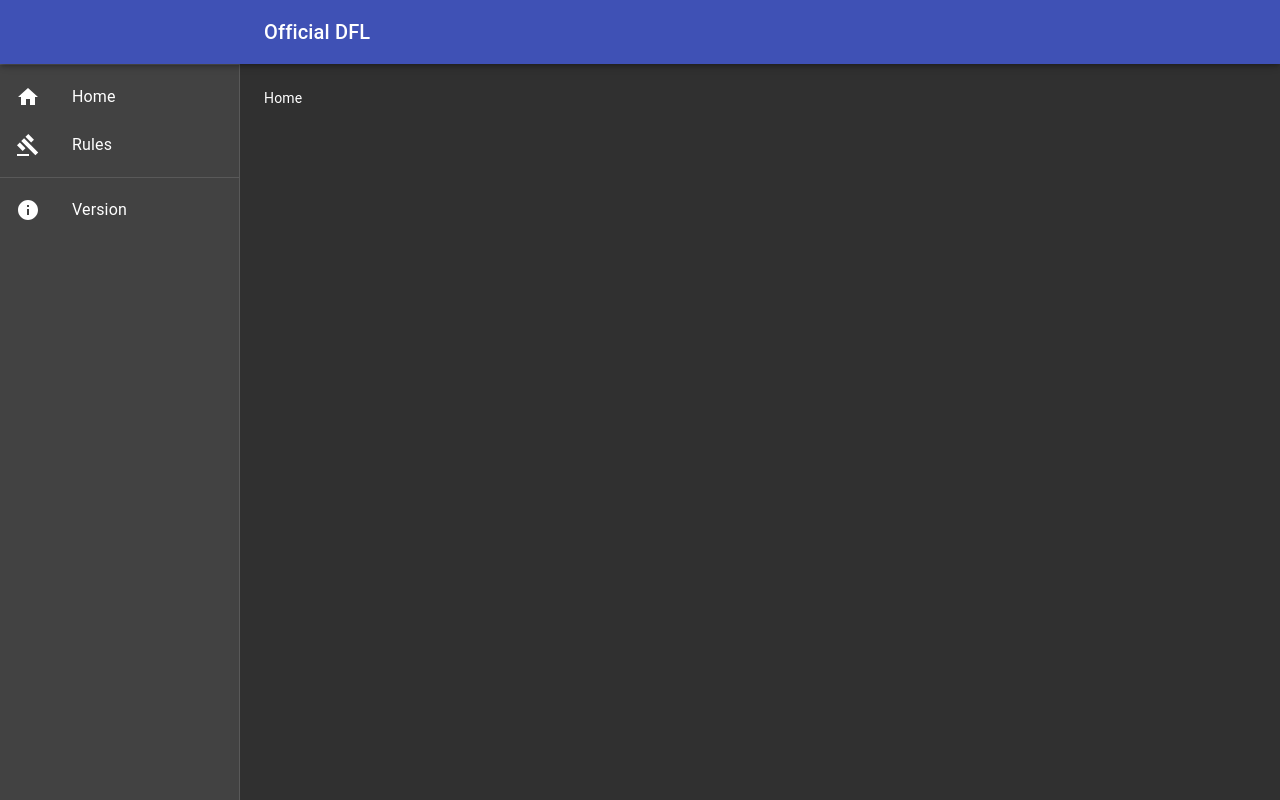
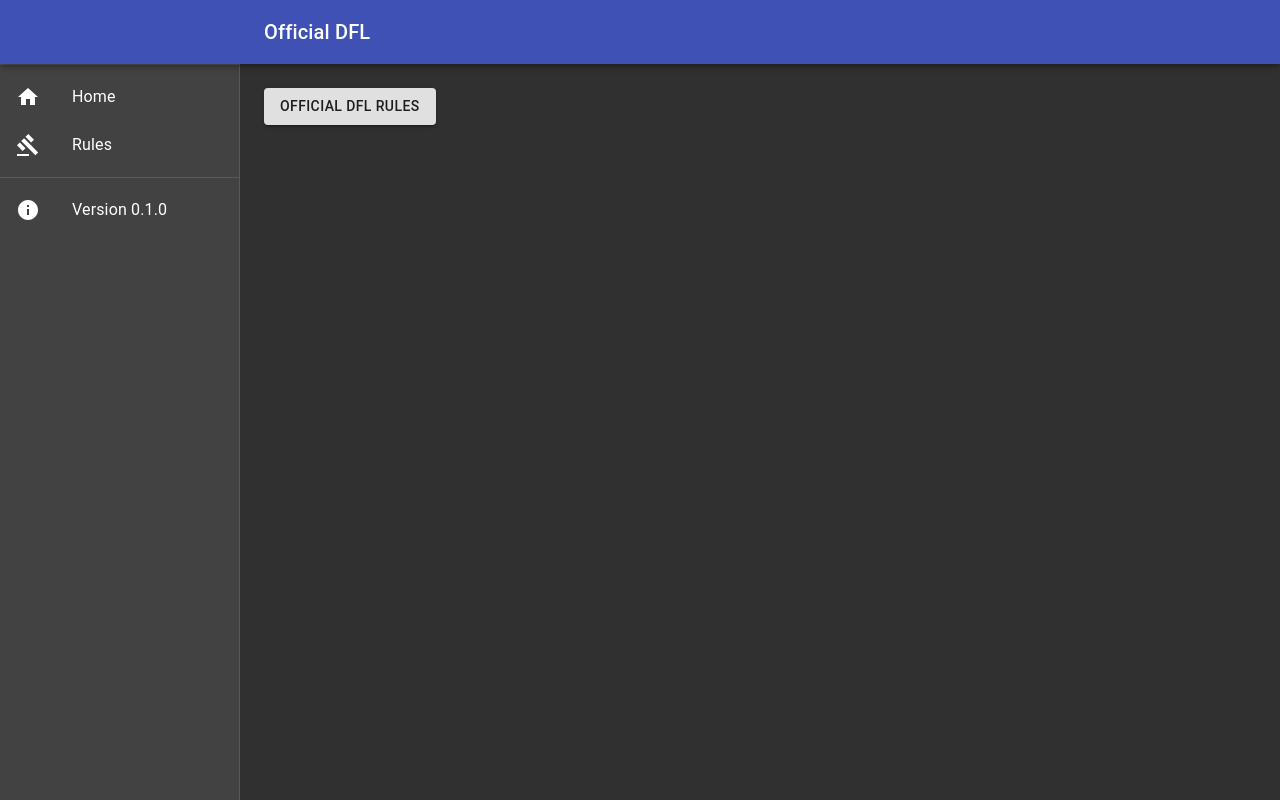
Before and after one commit to frankMazzarella/drunken-foozball-client, a React (Create React App) app: page / in a window 1280 px wide. Built offline with nearby package versions, Linux system fonts and the light colour scheme.

Commit message:
fixing autoclose drawer on mobile and fixing home page

```diff
--- a/src/Home.js
+++ b/src/Home.js
@@ -1,5 +1,13 @@
-const Home = props => (
-  'Home'
-);
+import React, { Component } from 'react';
+import Button from '@material-ui/core/Button';
+import { Link } from 'react-router-dom';
 
-export default Home;
+export default class Item extends Component {
+  render() {
+    return (
+      <div>
+        <Button variant="contained" component={Link} to="/rules">Official DFL Rules</Button>
+      </div>
+    );
+  }
+}
--- a/src/ResponsiveDrawer.js
+++ b/src/ResponsiveDrawer.js
@@ -83,7 +83,7 @@ function ResponsiveDrawer(props) {
       <List>
         <ListItem key={'Version'}>
           <ListItemIcon><InfoIcon /></ListItemIcon>
-          <ListItemText primary={'Version'} />
+          <ListItemText primary={'Version 0.1.0'} />
         </ListItem>
       </List>
     </div>
@@ -118,6 +118,7 @@ function ResponsiveDrawer(props) {
               anchor={theme.direction === 'rtl' ? 'right' : 'left'}
               open={mobileOpen}
               onClose={handleDrawerToggle}
+              onClick={handleDrawerToggle}
               classes={{
                 paper: classes.drawerPaper,
               }}
```
